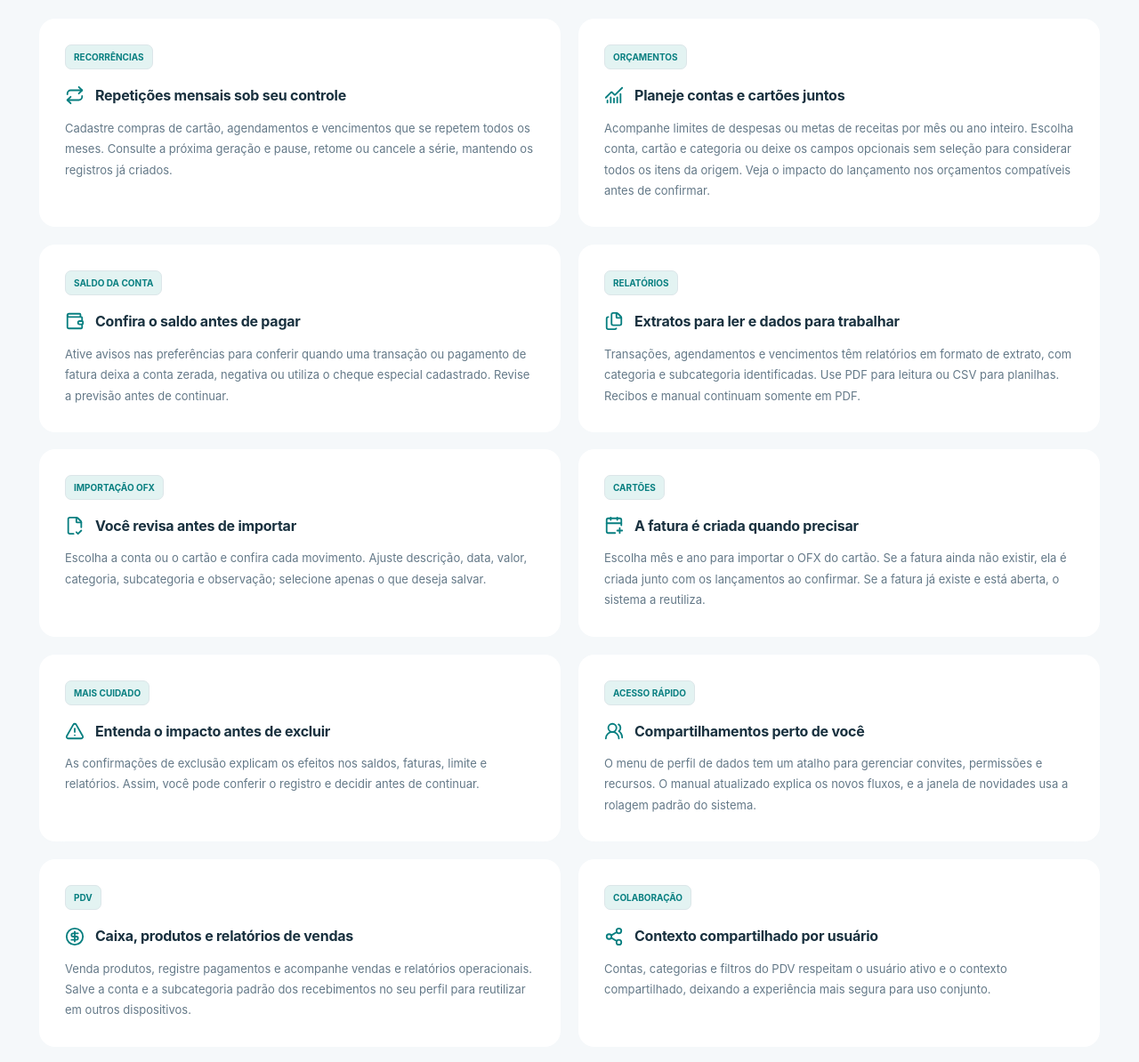
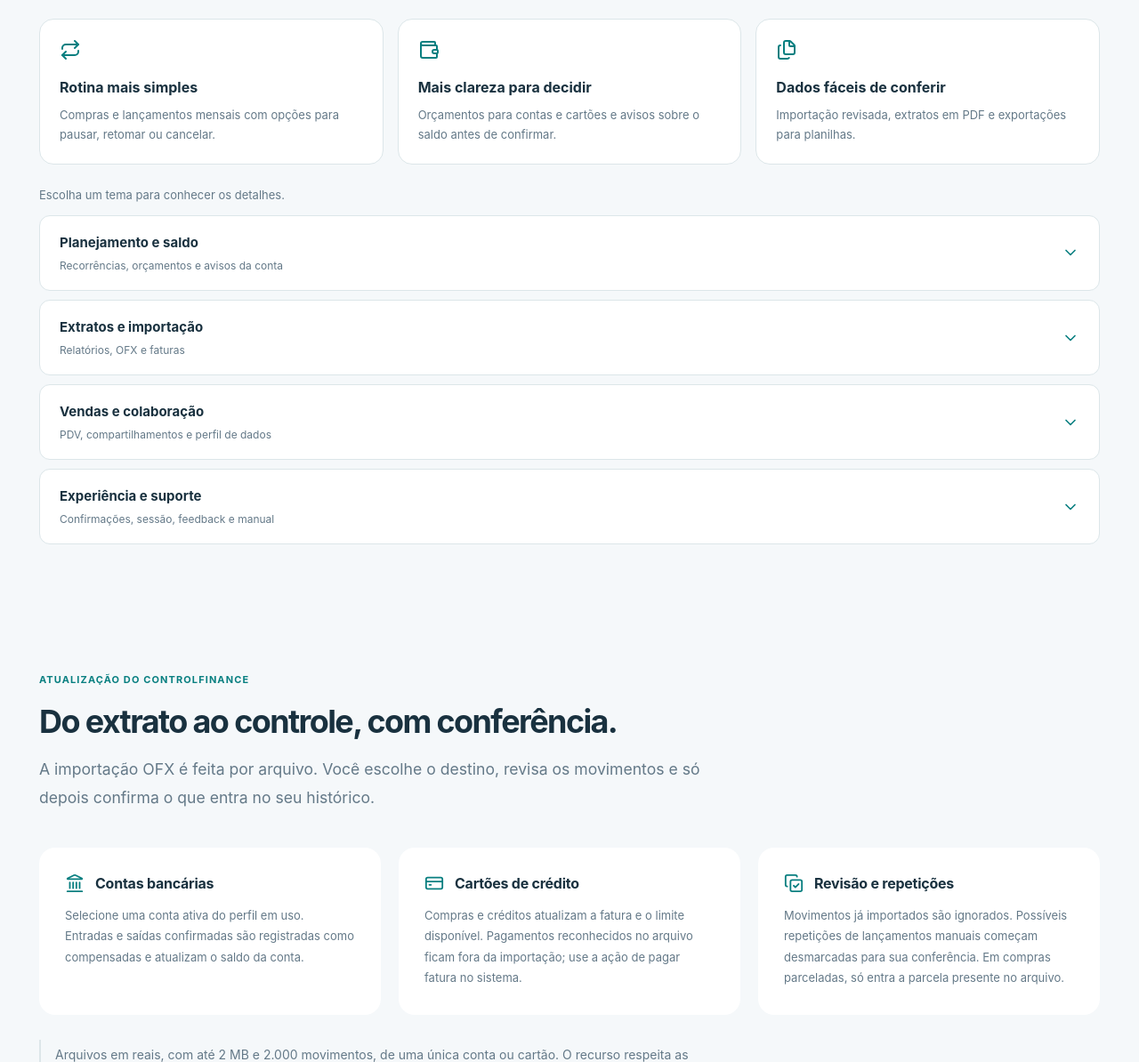
Before and after one commit to brn-borges/SysBNSite, a plain HTML site: page index.html in a window 1280 px wide. Shown: the part 1980-3174 px from the top of the page at 89% size. Drawn offline with nearby package versions, Linux system fonts and the light colour scheme.

Commit message:
feat: compact release highlights into expandable topics

```diff
--- a/index.html
+++ b/index.html
@@ -116,80 +116,58 @@
         <p class="section-subtitle">Conheça as melhorias do ControlFinance: recorrências mensais, orçamentos para contas e cartões,
             avisos de saldo e relatórios mais fáceis de conferir. Os novos recursos chegam com a publicação da atualização.</p>
 
-        <div class="updates-grid">
-            <article class="update-card">
-                <span class="update-badge">Recorrências</span>
-                <h3><i data-lucide="repeat"></i> Repetições mensais sob seu controle</h3>
-                <p>Cadastre compras de cartão, agendamentos e vencimentos que se repetem todos os meses.
-                    Consulte a próxima geração e pause, retome ou cancele a série, mantendo os registros já criados.</p>
-            </article>
-            <article class="update-card">
-                <span class="update-badge">Orçamentos</span>
-                <h3><i data-lucide="chart-no-axes-combined"></i> Planeje contas e cartões juntos</h3>
-                <p>Acompanhe limites de despesas ou metas de receitas por mês ou ano inteiro. Escolha conta, cartão
+        <div class="news-highlights">
+            <article><i data-lucide="repeat" aria-hidden="true"></i><h3>Rotina mais simples</h3><p>Compras e lançamentos mensais com opções para pausar, retomar ou cancelar.</p></article>
+            <article><i data-lucide="wallet" aria-hidden="true"></i><h3>Mais clareza para decidir</h3><p>Orçamentos para contas e cartões e avisos sobre o saldo antes de confirmar.</p></article>
+            <article><i data-lucide="files" aria-hidden="true"></i><h3>Dados fáceis de conferir</h3><p>Importação revisada, extratos em PDF e exportações para planilhas.</p></article>
+        </div>
+        <div class="news-details" aria-label="Detalhes das novidades">
+            <p class="news-details-hint">Escolha um tema para conhecer os detalhes.</p>
+            <details class="news-topic">
+                <summary><span><strong>Planejamento e saldo</strong><small>Recorrências, orçamentos e avisos da conta</small></span><i data-lucide="chevron-down" aria-hidden="true"></i></summary>
+                <ul>
+                    <li><h4>Repetições mensais sob seu controle</h4><p>Cadastre compras de cartão, agendamentos e vencimentos que se repetem todos os meses.
+                    Consulte a próxima geração e pause, retome ou cancele a série, mantendo os registros já criados.</p></li>
+                    <li><h4>Planeje contas e cartões juntos</h4><p>Acompanhe limites de despesas ou metas de receitas por mês ou ano inteiro. Escolha conta, cartão
                     e categoria ou deixe os campos opcionais sem seleção para considerar todos os itens da origem.
-                    Veja o impacto do lançamento nos orçamentos compatíveis antes de confirmar.</p>
-            </article>
-            <article class="update-card">
-                <span class="update-badge">Saldo da conta</span>
-                <h3><i data-lucide="wallet"></i> Confira o saldo antes de pagar</h3>
-                <p>Ative avisos nas preferências para conferir quando uma transação ou pagamento de fatura deixa
-                    a conta zerada, negativa ou utiliza o cheque especial cadastrado. Revise a previsão antes de continuar.</p>
-            </article>
-            <article class="update-card">
-                <span class="update-badge">Relatórios</span>
-                <h3><i data-lucide="files"></i> Extratos para ler e dados para trabalhar</h3>
-                <p>Transações, agendamentos e vencimentos têm relatórios em formato de extrato, com categoria e
-                    subcategoria identificadas. Use PDF para leitura ou CSV para planilhas. Recibos e manual continuam somente em PDF.</p>
-            </article>
-            <article class="update-card">
-                <span class="update-badge">Importação OFX</span>
-                <h3><i data-lucide="file-check-2"></i> Você revisa antes de importar</h3>
-                <p>Escolha a conta ou o cartão e confira cada movimento. Ajuste descrição, data, valor, categoria,
-                    subcategoria e observação; selecione apenas o que deseja salvar.</p>
-            </article>
-            <article class="update-card">
-                <span class="update-badge">Cartões</span>
-                <h3><i data-lucide="calendar-plus"></i> A fatura é criada quando precisar</h3>
-                <p>Escolha mês e ano para importar o OFX do cartão. Se a fatura ainda não existir, ela é criada
-                    junto com os lançamentos ao confirmar. Se a fatura já existe e está aberta, o sistema a reutiliza.</p>
-            </article>
-            <article class="update-card">
-                <span class="update-badge">Mais cuidado</span>
-                <h3><i data-lucide="triangle-alert"></i> Entenda o impacto antes de excluir</h3>
-                <p>As confirmações de exclusão explicam os efeitos nos saldos, faturas, limite e relatórios.
-                    Assim, você pode conferir o registro e decidir antes de continuar.</p>
-            </article>
-            <article class="update-card">
-                <span class="update-badge">Acesso rápido</span>
-                <h3><i data-lucide="users-round"></i> Compartilhamentos perto de você</h3>
-                <p>O menu de perfil de dados tem um atalho para gerenciar convites, permissões e recursos.
-                    O manual atualizado explica os novos fluxos, e a janela de novidades usa a rolagem padrão do sistema.</p>
-            </article>
-            <article class="update-card">
-                <span class="update-badge">PDV</span>
-                <h3><i data-lucide="circle-dollar-sign"></i> Caixa, produtos e relatórios de vendas</h3>
-                <p>Venda produtos, registre pagamentos e acompanhe vendas e relatórios operacionais. Salve a conta
-                    e a subcategoria padrão dos recebimentos no seu perfil para reutilizar em outros dispositivos.</p>
-            </article>
-            <article class="update-card">
-                <span class="update-badge">Colaboração</span>
-                <h3><i data-lucide="share-2"></i> Contexto compartilhado por usuário</h3>
-                <p>Contas, categorias e filtros do PDV respeitam o usuário ativo e o contexto compartilhado, deixando a
-                    experiência mais segura para uso conjunto.</p>
-            </article>
-            <article class="update-card">
-                <span class="update-badge">Experiência</span>
-                <h3><i data-lucide="refresh-cw"></i> Sessão mais estável e telas refinadas</h3>
-                <p>A autenticação recebeu renovação automática de token, enquanto tabelas, carregamentos e layout do PDV
-                    foram aprimorados.</p>
-            </article>
-            <article class="update-card">
-                <span class="update-badge">Controle</span>
-                <h3><i data-lucide="bell-ring"></i> Feedback, notificações e manual</h3>
-                <p>Abra solicitações e compartilhamentos em formulários próprios, acompanhe seus históricos e remova notificações quando precisar. O manual atualizado facilita suporte, evolução
-                    do produto e uso contínuo.</p>
-            </article>
+                    Veja o impacto do lançamento nos orçamentos compatíveis antes de confirmar.</p></li>
+                    <li><h4>Confira o saldo antes de pagar</h4><p>Ative avisos nas preferências para conferir quando uma transação ou pagamento de fatura deixa
+                    a conta zerada, negativa ou utiliza o cheque especial cadastrado. Revise a previsão antes de continuar.</p></li>
+                </ul>
+            </details>
+            <details class="news-topic">
+                <summary><span><strong>Extratos e importação</strong><small>Relatórios, OFX e faturas</small></span><i data-lucide="chevron-down" aria-hidden="true"></i></summary>
+                <ul>
+                    <li><h4>Extratos para ler e dados para trabalhar</h4><p>Transações, agendamentos e vencimentos têm relatórios em formato de extrato, com categoria e
+                    subcategoria identificadas. Use PDF para leitura ou CSV para planilhas. Recibos e manual continuam somente em PDF.</p></li>
+                    <li><h4>Você revisa antes de importar</h4><p>Escolha a conta ou o cartão e confira cada movimento. Ajuste descrição, data, valor, categoria,
+                    subcategoria e observação; selecione apenas o que deseja salvar.</p></li>
+                    <li><h4>A fatura é criada quando precisar</h4><p>Escolha mês e ano para importar o OFX do cartão. Se a fatura ainda não existir, ela é criada
+                    junto com os lançamentos ao confirmar. Se a fatura já existe e está aberta, o sistema a reutiliza.</p></li>
+                </ul>
+            </details>
+            <details class="news-topic">
+                <summary><span><strong>Vendas e colaboração</strong><small>PDV, compartilhamentos e perfil de dados</small></span><i data-lucide="chevron-down" aria-hidden="true"></i></summary>
+                <ul>
+                    <li><h4>Compartilhamentos perto de você</h4><p>O menu de perfil de dados tem um atalho para gerenciar convites, permissões e recursos.
+                    O manual atualizado explica os novos fluxos, e a janela de novidades usa a rolagem padrão do sistema.</p></li>
+                    <li><h4>Caixa, produtos e relatórios de vendas</h4><p>Venda produtos, registre pagamentos e acompanhe vendas e relatórios operacionais. Salve a conta
+                    e a subcategoria padrão dos recebimentos no seu perfil para reutilizar em outros dispositivos.</p></li>
+                    <li><h4>Contexto compartilhado por usuário</h4><p>Contas, categorias e filtros do PDV respeitam o usuário ativo e o contexto compartilhado, deixando a
+                    experiência mais segura para uso conjunto.</p></li>
+                </ul>
+            </details>
+            <details class="news-topic">
+                <summary><span><strong>Experiência e suporte</strong><small>Confirmações, sessão, feedback e manual</small></span><i data-lucide="chevron-down" aria-hidden="true"></i></summary>
+                <ul>
+                    <li><h4>Entenda o impacto antes de excluir</h4><p>As confirmações de exclusão explicam os efeitos nos saldos, faturas, limite e relatórios.
+                    Assim, você pode conferir o registro e decidir antes de continuar.</p></li>
+                    <li><h4>Sessão mais estável e telas refinadas</h4><p>A autenticação recebeu renovação automática de token, enquanto tabelas, carregamentos e layout do PDV
+                    foram aprimorados.</p></li>
+                    <li><h4>Feedback, notificações e manual</h4><p>Abra solicitações e compartilhamentos em formulários próprios, acompanhe seus históricos e remova notificações quando precisar. O manual atualizado facilita suporte, evolução
+                    do produto e uso contínuo.</p></li>
+                </ul>
+            </details>
         </div>
     </section>
 
--- a/premium.css
+++ b/premium.css
@@ -266,3 +266,28 @@ body:not(.cookies-accepted) .floating-help-btn { bottom: 155px; }
 @media (max-width: 767px) {
   #importacao-ofx .ofx-details-note { margin-top: 24px; padding-left: 12px; }
 }
+
+/* Compact release overview; native details preserve keyboard and mobile access. */
+.news-highlights { display: grid; grid-template-columns: repeat(3, minmax(0, 1fr)); gap: 16px; margin: 24px 0; }
+.news-highlights article { border: 1px solid var(--color-light-gray); border-radius: 16px; padding: 22px; background: var(--color-secondary); }
+.news-highlights svg { width: 24px; height: 24px; color: var(--color-primary); margin-bottom: 12px; }
+.news-highlights h3 { font-size: 16px; line-height: 1.4; margin: 0 0 8px; color: var(--color-text); }
+.news-highlights p, .news-topic p { font-size: 13px; line-height: 1.7; color: var(--color-muted); margin: 0; }
+.news-details-hint { font-size: 13px; color: var(--color-muted); margin: 0 0 12px; }
+.news-topic { border: 1px solid var(--color-light-gray); border-radius: 12px; background: var(--color-secondary); margin: 0 0 10px; overflow: hidden; }
+.news-topic summary { display: flex; justify-content: space-between; align-items: center; gap: 16px; padding: 18px 22px; cursor: pointer; list-style: none; }
+.news-topic summary::-webkit-details-marker { display: none; }
+.news-topic summary strong { display: block; font-size: 15px; color: var(--color-text); }
+.news-topic summary small { display: block; font-size: 12px; color: var(--color-muted); margin-top: 4px; }
+.news-topic summary svg { width: 20px; height: 20px; color: var(--color-primary); flex-shrink: 0; }
+.news-topic[open] summary svg { transform: rotate(180deg); }
+.news-topic summary:focus-visible { outline: 2px solid var(--color-primary); outline-offset: -4px; }
+.news-topic ul { list-style: none; margin: 0; padding: 0 22px 20px; display: grid; gap: 16px; }
+.news-topic li { padding-top: 16px; border-top: 1px solid var(--color-light-gray); }
+.news-topic h4 { color: var(--color-text); font-size: 14px; margin: 0 0 6px; line-height: 1.5; }
+@media (max-width: 700px) {
+  .news-highlights { grid-template-columns: 1fr; gap: 10px; }
+  .news-highlights article { padding: 18px; }
+  .news-topic summary { padding: 16px 18px; }
+  .news-topic ul { padding: 0 18px 18px; }
+}
```
